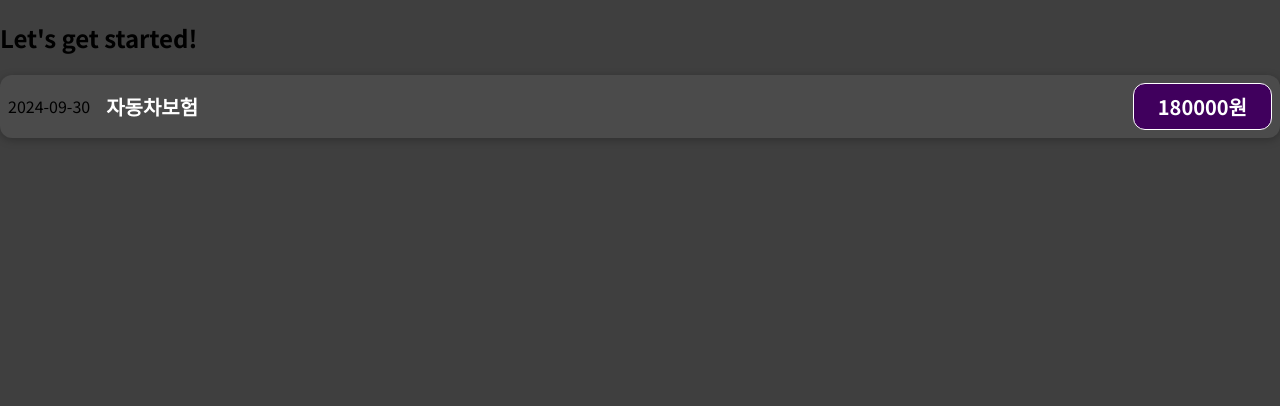
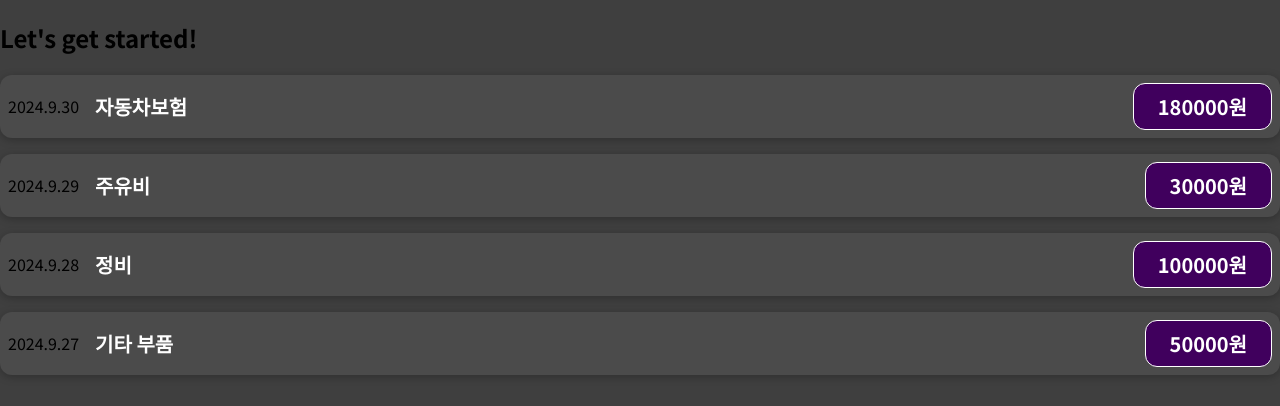
Before and after one commit to YSangH/basics-start, a React (Create React App) app: page / in a window 1280 px wide. Shown: the top 406 px of the page. Built offline with nearby package versions, Linux system fonts and the light colour scheme.

Commit message:
2024.9.30

```diff
--- a/src/App.js
+++ b/src/App.js
@@ -1,10 +1,36 @@
 import ExpensiveItem from "./components/ExpensiveItem";
 
 function App() {
+  const expenses = [
+    // props = title, price, date
+    { id: "cost1", title: "자동차보험", price: "180000", date: "2024.9.30" },
+    { id: "cost2", title: "주유비", price: "30000", date: "2024.9.29" },
+    { id: "cost3", title: "정비", price: "100000", date: "2024.9.28" },
+    { id: "cost4", title: "기타 부품", price: "50000", date: "2024.9.27" },
+  ];
   return (
     <div>
       <h2>Let's get started!</h2>
-      <ExpensiveItem />
+      <ExpensiveItem
+        title={expenses[0].title}
+        price={expenses[0].price}
+        date={expenses[0].date}
+      />
+      <ExpensiveItem
+        title={expenses[1].title}
+        price={expenses[1].price}
+        date={expenses[1].date}
+      />
+      <ExpensiveItem
+        title={expenses[2].title}
+        price={expenses[2].price}
+        date={expenses[2].date}
+      />
+      <ExpensiveItem
+        title={expenses[3].title}
+        price={expenses[3].price}
+        date={expenses[3].date}
+      />
     </div>
   );
 }
--- a/src/components/ExpensiveItem.jsx
+++ b/src/components/ExpensiveItem.jsx
@@ -1,24 +1,14 @@
 import "./ExpensiveItem.css";
 
-export default function ExpensiveItem() {
+export default function ExpensiveItem(props) {
   // 다른 값으로 변경하기
-  const today = new Date();
-
-  const year = today.getFullYear(); // 연도 (예: 2024)
-  const month = String(today.getMonth() + 1).padStart(2, "0"); // 월 (0부터 시작하므로 1을 더함)
-  const day = String(today.getDate()).padStart(2, "0"); // 일
-
-  const expenseDate = `${year}-${month}-${day}`;
-
-  const expenseTitle = "자동차보험";
-  const expensePrice = "180000";
 
   return (
     <div className="expense-item">
-      <div>{expenseDate}</div>
+      <div>{props.date}</div>
       <div className="expense-item__description">
-        <h2>{expenseTitle}</h2>
-        <div className="expense-item__price">{expensePrice}원</div>
+        <h2>{props.title}</h2>
+        <div className="expense-item__price">{props.price}원</div>
       </div>
     </div>
   );
```
Also changed, not shown: 1 other file (tests, documents, lock files or other folders).
